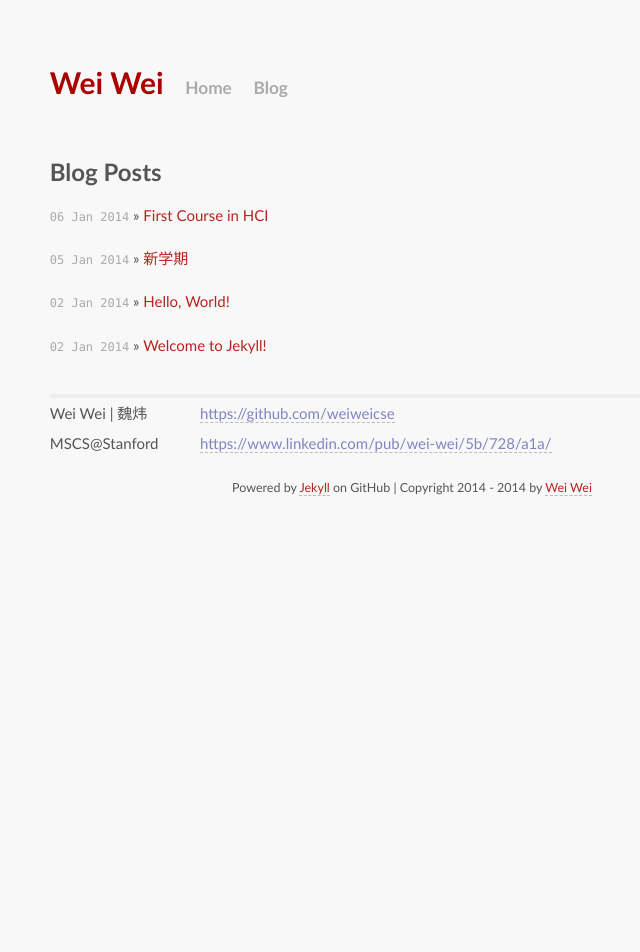
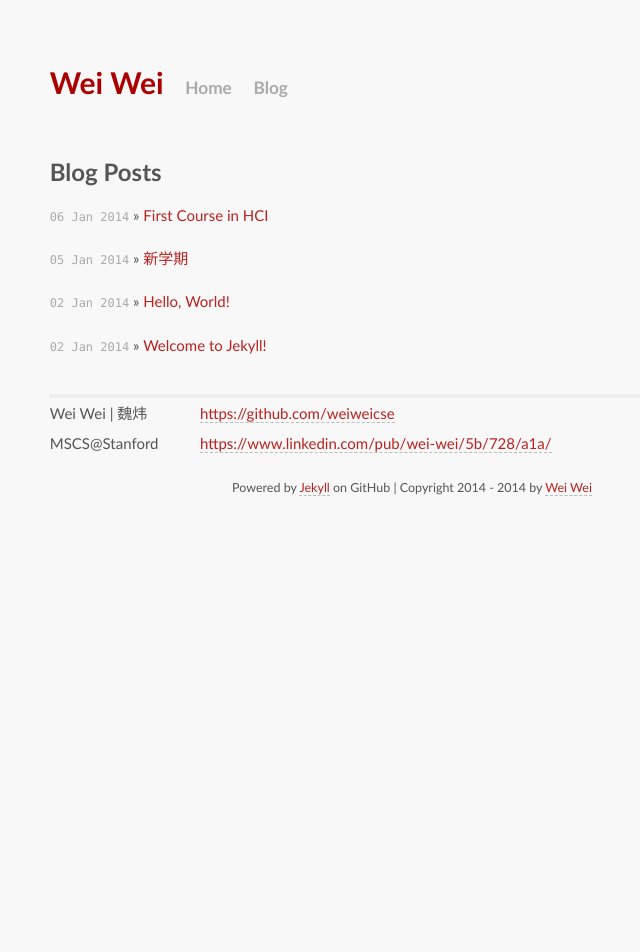
Before and after one commit to wwei10/blog.wwei10.com, a Jekyll site: the page built from blog/index.html, in a window 1280 px wide. Shown: the whole page, without its empty margins (228-868 px from the left). Built offline with Jekyll 4.4.1, drawn with Linux system fonts in a browser that asks for light colours; Markdown is read by kramdown in place of the engine named in the settings.

Commit message:
modify footer contact a css

```diff
--- a/css/home.css
+++ b/css/home.css
@@ -95,10 +95,6 @@ body {
 .footer .contact {
   float: left;
   margin-right: 3em;
-}
-
-.footer .contact a {
-  color: #8085C1;
 }
 
 .footer .rss {
```
